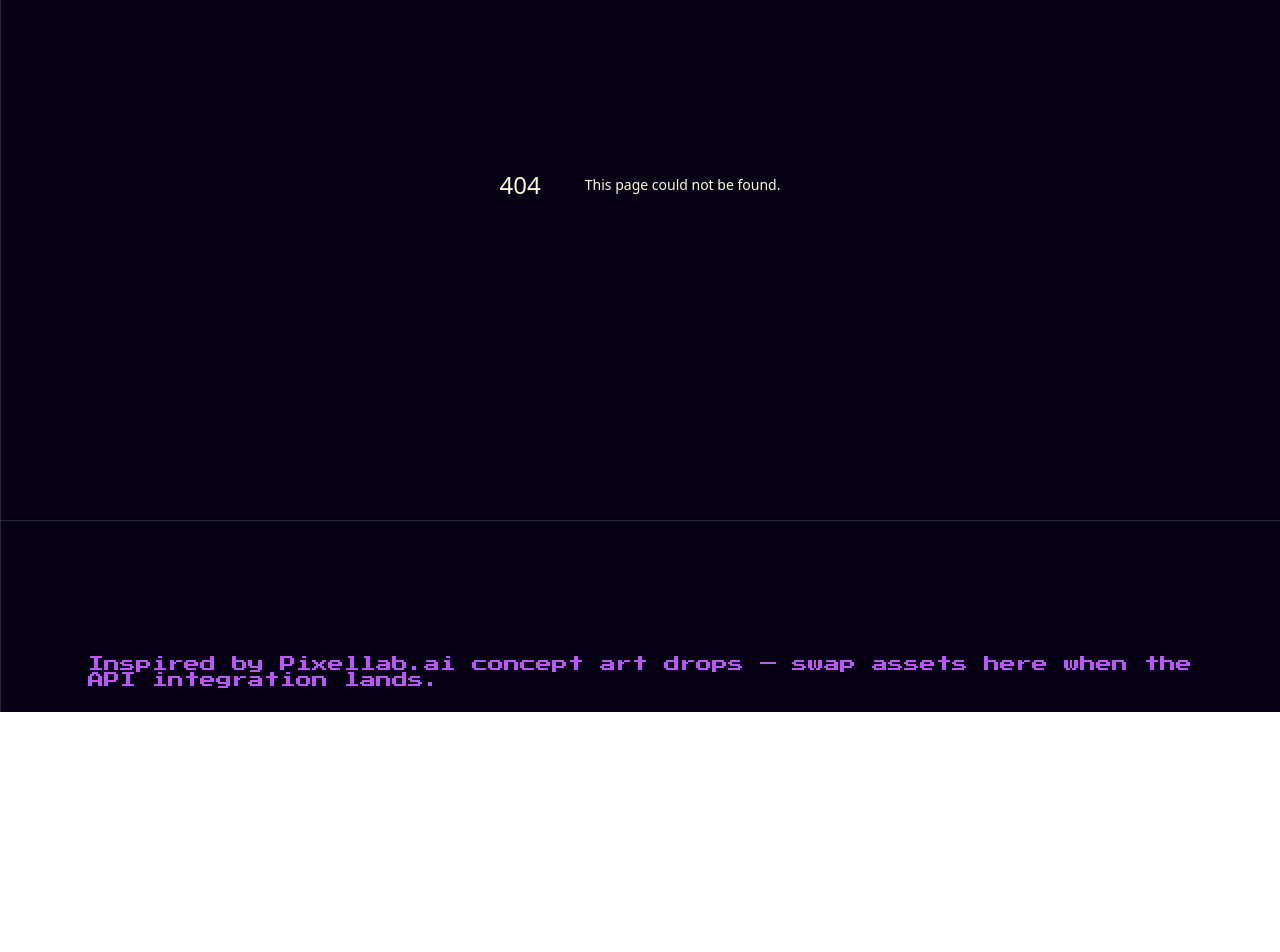
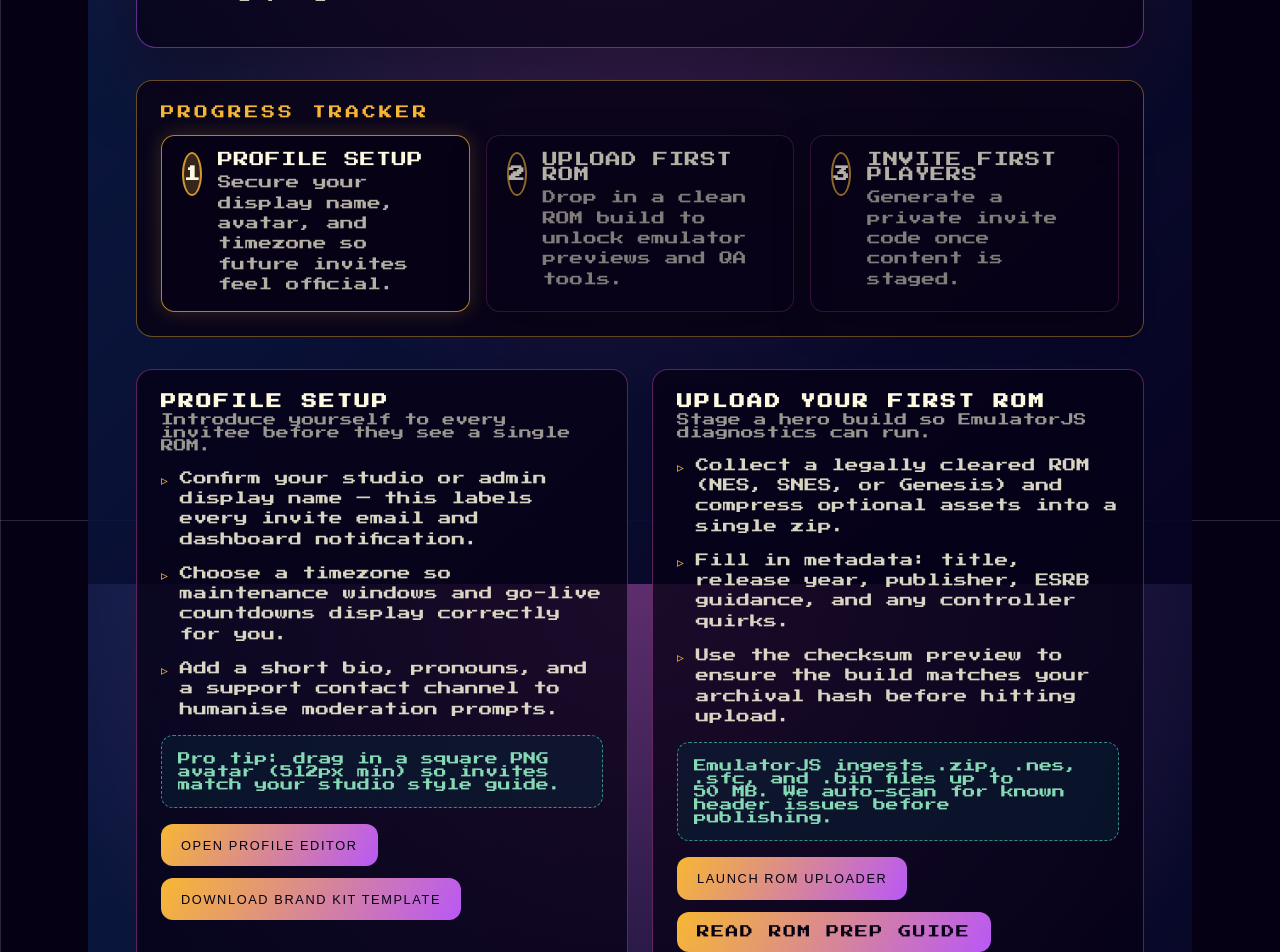
Before and after one commit to picmac/treazrisland, a Next.js app in the folder frontend/: page /admin/onboarding in a window 1280 px wide. Before the commit this address had no page. Shown: the part 280-1232 px from the top of the page. Before the commit the page ends 992 px from the top, so only its background shows below. Built offline with nearby package versions, Linux system fonts and the light colour scheme.

Commit message:
feat: add admin onboarding guide

```diff
--- /dev/null
+++ b/frontend/src/app/admin/onboarding/page.module.css
@@ -0,0 +1,138 @@
+.wrapper {
+  display: flex;
+  flex-direction: column;
+  gap: 2rem;
+}
+
+.heroCard {
+  background: rgba(6, 0, 20, 0.75);
+  border: 1px solid rgba(185, 88, 246, 0.5);
+  border-radius: 1.25rem;
+  padding: clamp(1.5rem, 4vw, 2.5rem);
+  box-shadow: 0 30px 80px rgba(0, 0, 0, 0.45);
+}
+
+.heroCard h1 {
+  margin: 0 0 0.75rem;
+  text-transform: uppercase;
+  letter-spacing: 0.25rem;
+  font-size: clamp(1.1rem, 3vw, 1.5rem);
+}
+
+.heroCard p {
+  margin: 0;
+  color: rgba(254, 250, 224, 0.8);
+  line-height: 1.6;
+  font-size: 0.95rem;
+}
+
+.progressCard {
+  padding: 1.5rem;
+  border-radius: 1rem;
+  background: rgba(9, 4, 24, 0.9);
+  border: 1px solid rgba(247, 183, 51, 0.4);
+}
+
+.progressHeading {
+  text-transform: uppercase;
+  letter-spacing: 0.2rem;
+  color: var(--pixellab-accent);
+  font-size: 0.85rem;
+  margin: 0 0 1rem;
+}
+
+.actionsGrid {
+  display: grid;
+  gap: 1.5rem;
+}
+
+@media (min-width: 900px) {
+  .actionsGrid {
+    grid-template-columns: repeat(2, minmax(0, 1fr));
+  }
+}
+
+.actionCard {
+  background: rgba(6, 0, 20, 0.75);
+  border: 1px solid rgba(249, 96, 204, 0.35);
+  border-radius: 1rem;
+  padding: 1.5rem;
+  display: flex;
+  flex-direction: column;
+  gap: 1rem;
+}
+
+.actionHeader {
+  display: flex;
+  flex-direction: column;
+  gap: 0.25rem;
+}
+
+.actionHeader h2 {
+  margin: 0;
+  text-transform: uppercase;
+  letter-spacing: 0.15rem;
+  font-size: 0.95rem;
+}
+
+.actionHeader span {
+  font-size: 0.8rem;
+  color: rgba(254, 250, 224, 0.6);
+}
+
+.checklist {
+  list-style: none;
+  margin: 0;
+  padding: 0;
+  display: flex;
+  flex-direction: column;
+  gap: 0.85rem;
+}
+
+.checklist li {
+  display: flex;
+  gap: 0.75rem;
+  line-height: 1.5;
+  color: rgba(254, 250, 224, 0.85);
+  font-size: 0.85rem;
+}
+
+.checklist li::before {
+  content: '▹';
+  color: var(--pixellab-accent);
+}
+
+.callout {
+  padding: 1rem;
+  border-radius: 0.75rem;
+  background: rgba(10, 39, 58, 0.45);
+  border: 1px dashed rgba(77, 208, 181, 0.65);
+  color: rgba(141, 228, 189, 0.95);
+  font-size: 0.8rem;
+}
+
+.ctaRow {
+  display: flex;
+  flex-wrap: wrap;
+  gap: 0.75rem;
+}
+
+.ctaRow button,
+.ctaRow a {
+  border-radius: 0.75rem;
+  padding: 0.85rem 1.25rem;
+  border: none;
+  background: linear-gradient(120deg, var(--pixellab-accent), var(--pixellab-accent-muted));
+  color: #060014;
+  text-transform: uppercase;
+  letter-spacing: 0.1rem;
+  font-size: 0.8rem;
+  cursor: pointer;
+  text-decoration: none;
+}
+
+.secondaryAction {
+  background: rgba(0, 0, 0, 0.2);
+  color: var(--pixellab-foreground);
+  border: 1px solid rgba(254, 250, 224, 0.35);
+}
--- /dev/null
+++ b/frontend/src/app/admin/onboarding/page.tsx
@@ -0,0 +1,103 @@
+import ProgressSteps, { type ProgressStep } from '@/components/ProgressSteps';
+import styles from './page.module.css';
+
+const onboardingSteps: ProgressStep[] = [
+  {
+    title: 'Profile setup',
+    description: 'Secure your display name, avatar, and timezone so future invites feel official.',
+    status: 'current',
+  },
+  {
+    title: 'Upload first ROM',
+    description: 'Drop in a clean ROM build to unlock emulator previews and QA tools.',
+    status: 'pending',
+  },
+  {
+    title: 'Invite first players',
+    description: 'Generate a private invite code once content is staged.',
+    status: 'pending',
+  },
+];
+
+const profileChecklist = [
+  'Confirm your studio or admin display name — this labels every invite email and dashboard notification.',
+  'Choose a timezone so maintenance windows and go-live countdowns display correctly for you.',
+  'Add a short bio, pronouns, and a support contact channel to humanise moderation prompts.',
+];
+
+const romChecklist = [
+  'Collect a legally cleared ROM (NES, SNES, or Genesis) and compress optional assets into a single zip.',
+  'Fill in metadata: title, release year, publisher, ESRB guidance, and any controller quirks.',
+  'Use the checksum preview to ensure the build matches your archival hash before hitting upload.',
+];
+
+export default function AdminOnboardingPage() {
+  return (
+    <div className="pixellab-grid">
+      <div className="pixellab-content">
+        <div className={styles.wrapper}>
+          <section className={styles.heroCard} aria-labelledby="onboarding-title">
+            <p className="eyebrow">Admin onboarding</p>
+            <h1 id="onboarding-title">Boot up your command deck</h1>
+            <p>
+              You are the first steward of Treazr Island&apos;s retro vault. Follow the steps below to introduce
+              yourself, upload a flagship ROM, and unlock invite tools for collaborators and early players.
+            </p>
+          </section>
+
+          <section className={styles.progressCard} aria-labelledby="onboarding-progress">
+            <p id="onboarding-progress" className={styles.progressHeading}>
+              Progress tracker
+            </p>
+            <ProgressSteps steps={onboardingSteps} />
+          </section>
+
+          <section className={styles.actionsGrid} aria-label="Guided onboarding tasks">
+            <article className={styles.actionCard} aria-labelledby="profile-setup-heading">
+              <div className={styles.actionHeader}>
+                <h2 id="profile-setup-heading">Profile setup</h2>
+                <span>Introduce yourself to every invitee before they see a single ROM.</span>
+              </div>
+              <ul className={styles.checklist}>
+                {profileChecklist.map((item) => (
+                  <li key={item}>{item}</li>
+                ))}
+              </ul>
+              <div className={styles.callout}>
+                Pro tip: drag in a square PNG avatar (512px min) so invites match your studio style guide.
+              </div>
+              <div className={styles.ctaRow}>
+                <button type="button">Open profile editor</button>
+                <button type="button" className={styles.secondaryAction}>
+                  Download brand kit template
+                </button>
+              </div>
+            </article>
+
+            <article className={styles.actionCard} aria-labelledby="rom-upload-heading">
+              <div className={styles.actionHeader}>
+                <h2 id="rom-upload-heading">Upload your first ROM</h2>
+                <span>Stage a hero build so EmulatorJS diagnostics can run.</span>
+              </div>
+              <ul className={styles.checklist}>
+                {romChecklist.map((item) => (
+                  <li key={item}>{item}</li>
+                ))}
+              </ul>
+              <div className={styles.callout}>
+                EmulatorJS ingests .zip, .nes, .sfc, and .bin files up to 50&nbsp;MB. We auto-scan for known
+                header issues before publishing.
+              </div>
+              <div className={styles.ctaRow}>
+                <button type="button">Launch ROM uploader</button>
+                <a href="#rom-guide" className={styles.secondaryAction}>
+                  Read ROM prep guide
+                </a>
+              </div>
+            </article>
+          </section>
+        </div>
+      </div>
+    </div>
+  );
+}
--- /dev/null
+++ b/frontend/src/components/ProgressSteps.module.css
@@ -0,0 +1,71 @@
+.progressWrapper {
+  display: grid;
+  gap: 1rem;
+  padding: 0;
+  margin: 0;
+  list-style: none;
+}
+
+.step {
+  display: flex;
+  gap: 1rem;
+  align-items: flex-start;
+  padding: 1rem 1.25rem;
+  border-radius: 0.85rem;
+  background: rgba(6, 0, 20, 0.7);
+  border: 1px solid rgba(249, 96, 204, 0.25);
+  box-shadow: 0 12px 40px rgba(0, 0, 0, 0.35);
+}
+
+.stepIndicator {
+  width: 2.75rem;
+  height: 2.75rem;
+  border-radius: 50%;
+  display: grid;
+  place-items: center;
+  font-size: 1rem;
+  font-weight: bold;
+  border: 2px solid rgba(247, 183, 51, 0.8);
+  color: var(--pixellab-foreground);
+}
+
+.stepTitle {
+  margin: 0;
+  font-size: 0.95rem;
+  letter-spacing: 0.04em;
+  text-transform: uppercase;
+}
+
+.stepDescription {
+  margin: 0.35rem 0 0;
+  color: rgba(254, 250, 224, 0.7);
+  font-size: 0.85rem;
+  line-height: 1.5;
+}
+
+.completed {
+  border-color: rgba(77, 208, 181, 0.65);
+}
+
+.completed .stepIndicator {
+  background: rgba(77, 208, 181, 0.15);
+}
+
+.current {
+  border-color: rgba(247, 183, 51, 0.7);
+  box-shadow: 0 0 20px rgba(247, 183, 51, 0.2);
+}
+
+.current .stepIndicator {
+  background: rgba(247, 183, 51, 0.2);
+}
+
+.pending {
+  opacity: 0.7;
+}
+
+@media (min-width: 768px) {
+  .progressWrapper {
+    grid-template-columns: repeat(auto-fit, minmax(240px, 1fr));
+  }
+}
--- /dev/null
+++ b/frontend/src/components/ProgressSteps.tsx
@@ -0,0 +1,39 @@
+import styles from './ProgressSteps.module.css';
+
+export type ProgressStepStatus = 'pending' | 'current' | 'completed';
+
+export interface ProgressStep {
+  title: string;
+  description?: string;
+  status: ProgressStepStatus;
+}
+
+interface ProgressStepsProps {
+  steps: ProgressStep[];
+}
+
+export function ProgressSteps({ steps }: ProgressStepsProps) {
+  return (
+    <ol className={styles.progressWrapper} aria-label="Admin onboarding progress">
+      {steps.map((step, index) => {
+        const indicator = step.status === 'completed' ? '✓' : index + 1;
+
+        return (
+          <li key={step.title} className={`${styles.step} ${styles[step.status]}`}>
+            <span className={styles.stepIndicator} aria-hidden="true">
+              {indicator}
+            </span>
+            <div>
+              <p className={styles.stepTitle}>{step.title}</p>
+              {step.description && (
+                <p className={styles.stepDescription}>{step.description}</p>
+              )}
+            </div>
+          </li>
+        );
+      })}
+    </ol>
+  );
+}
+
+export default ProgressSteps;
```
Also changed, not shown: 1 other file (tests, documents, lock files or other folders).
